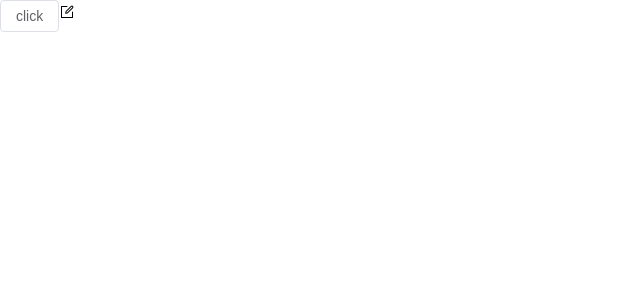
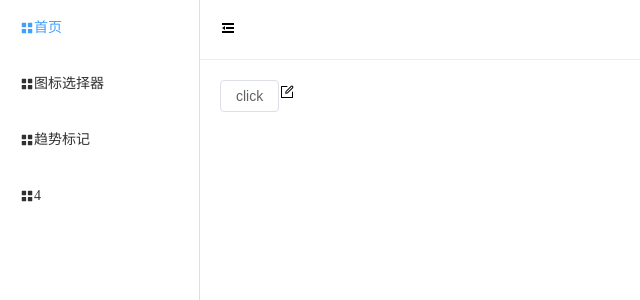
Before and after one commit to v833/vue3-ts-vite2-element-plus, a Vue app: page / in a window 1280 px wide. Shown: the top 300 px of the page, without its empty margins (0-640 px from the left). Built offline with nearby package versions, Linux system fonts and the light colour scheme.

Commit message:
feat: 伸缩菜单组件

```diff
--- a/src/App.vue
+++ b/src/App.vue
@@ -12,4 +12,11 @@
   width: 1em;
   height: 1em;
 }
+html,
+body,
+#app,
+.el-container,
+.el-menu {
+  height: 100vh;
+}
 </style>
--- /dev/null
+++ b/src/components/container/src/index.vue
@@ -0,0 +1,66 @@
+<template>
+  <div>
+    <el-container>
+      <NavSide :collapse="collapse" />
+      <el-container>
+        <el-header>
+          <NavHeader v-model:collapse="collapse" />
+        </el-header>
+        <el-main>
+          <router-view></router-view>
+        </el-main>
+      </el-container>
+    </el-container>
+  </div>
+</template>
+
+<script lang="ts" setup name="Container">
+import { ref } from 'vue'
+import NavSide from './navSide/index.vue'
+import NavHeader from './navHeader/index.vue'
+
+const collapse = ref(false)
+</script>
+<style lang="scss">
+.el-header {
+  padding: 0;
+  border-bottom: 1px solid #eee;
+}
+.common-layout .el-header,
+.common-layout .el-footer {
+  background-color: #b3c0d1;
+  color: var(--el-text-color-primary);
+  text-align: center;
+  line-height: 60px;
+}
+.common-layout .el-footer {
+  line-height: 60px;
+}
+
+.common-layout .el-aside {
+  background-color: #d3dce6;
+  color: var(--el-text-color-primary);
+  text-align: center;
+  line-height: 200px;
+}
+
+.common-layout .el-main {
+  background-color: #e9eef3;
+  color: var(--el-text-color-primary);
+  text-align: center;
+  line-height: 160px;
+}
+
+.common-layout > .el-container {
+  margin-bottom: 40px;
+}
+
+.common-layout .el-container:nth-child(5) .el-aside,
+.common-layout .el-container:nth-child(6) .el-aside {
+  line-height: 260px;
+}
+
+.common-layout .el-container:nth-child(7) .el-aside {
+  line-height: 320px;
+}
+</style>
--- /dev/null
+++ b/src/components/container/src/navHeader/index.vue
@@ -0,0 +1,27 @@
+<template>
+  <div class="header">
+    <span @click="handleToggleClick">
+      <el-icon-expand v-if="collapse" style="margin-right: 10px" />
+      <el-icon-fold v-else />
+    </span>
+  </div>
+</template>
+
+<script lang="ts" setup name="NavHeader">
+import { ref } from 'vue'
+const props = defineProps<{ collapse: boolean }>()
+const handleToggleClick = () => {
+  emits('update:collapse', !props.collapse)
+}
+const emits = defineEmits(['update:collapse'])
+</script>
+<style lang="scss">
+.header {
+  // margin-left: 20px;
+  height: 60px;
+  padding: 0 20px;
+  display: flex;
+  justify-content: space-between;
+  align-items: center;
+}
+</style>
--- /dev/null
+++ b/src/components/container/src/navSide/index.vue
@@ -0,0 +1,43 @@
+<template>
+  <div>
+    <el-aside width="auto">
+      <el-menu :collapse="collapse" default-active="1" class="el-menu-vertical-demo">
+        <el-menu-item index="1">
+          <el-icon-menu />
+          <span>首页</span>
+        </el-menu-item>
+
+        <el-menu-item index="2">
+          <el-icon-menu />
+          <span>图标选择器</span>
+        </el-menu-item>
+
+        <el-menu-item index="3">
+          <el-icon-menu />
+          <span>趋势标记</span>
+        </el-menu-item>
+
+        <el-menu-item index="4">
+          <el-icon-menu />
+          <span>4</span>
+        </el-menu-item>
+      </el-menu>
+    </el-aside>
+  </div>
+</template>
+
+<script lang="ts" setup name="NavSide">
+import { ref } from 'vue'
+// const props = defineProps({
+//   isCollapse: {
+//     type: Boolean,
+//     default: false,
+//   },
+// })
+const props = defineProps<{ collapse: boolean }>()
+</script>
+<style lang="scss">
+.el-menu-vertical-demo:not(.el-menu--collapse) {
+  width: 200px;
+}
+</style>
--- a/src/router/index.ts
+++ b/src/router/index.ts
@@ -1,10 +1,18 @@
 import { createRouter, createWebHashHistory, RouteRecordRaw } from 'vue-router'
-
+import Home from '@v/Home.vue'
+import Container from '@c/container/src/index.vue'
 const routes: RouteRecordRaw[] = [
   {
     path: '/',
-    name: 'Home',
-    component: () => import('@v/Home.vue'),
+    name: 'Container',
+    component: Container,
+    children: [
+      {
+        path: '/',
+        name: 'Home',
+        component: Home,
+      },
+    ],
   },
 ]
 
--- a/src/views/Home.vue
+++ b/src/views/Home.vue
@@ -3,5 +3,5 @@
   <el-icon-edit></el-icon-edit>
 </template>
 
-<script lang="ts" setup name=""></script>
+<script lang="ts" setup name="Home"></script>
 <style lang=""></style>
```
Also changed, not shown: src/components/HelloWorld.vue (deleted, +0 -52 lines).
